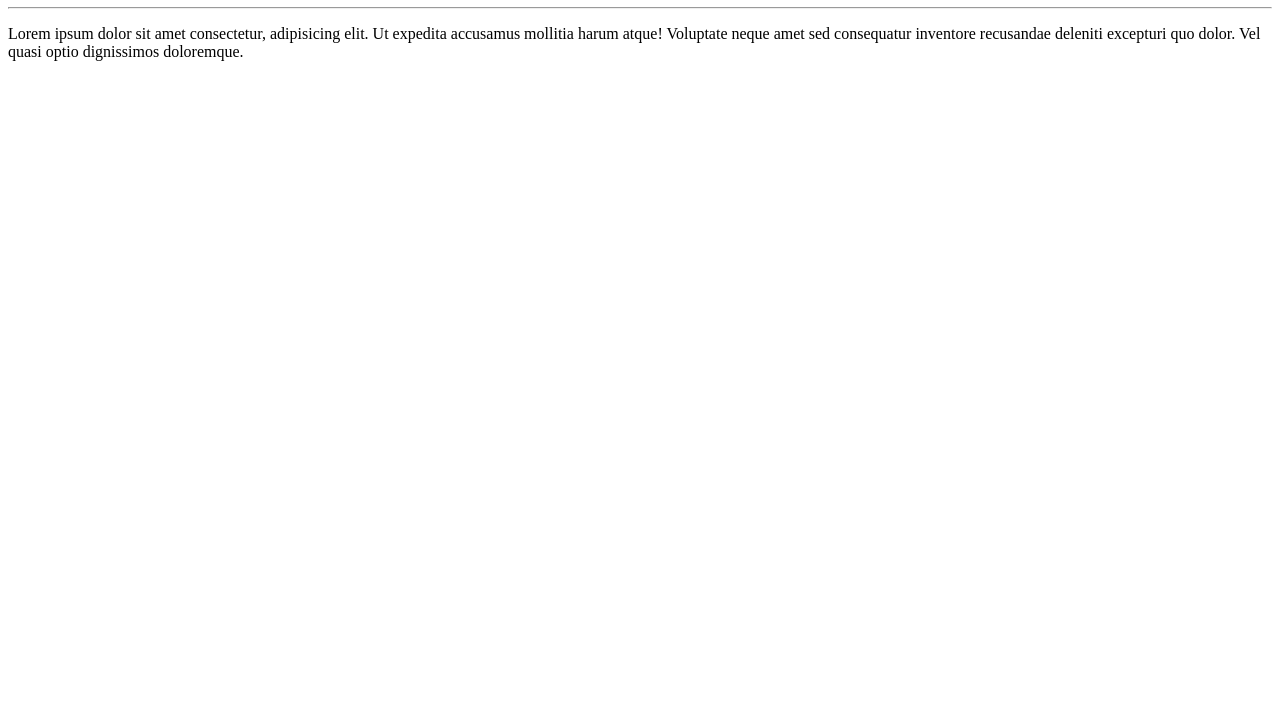
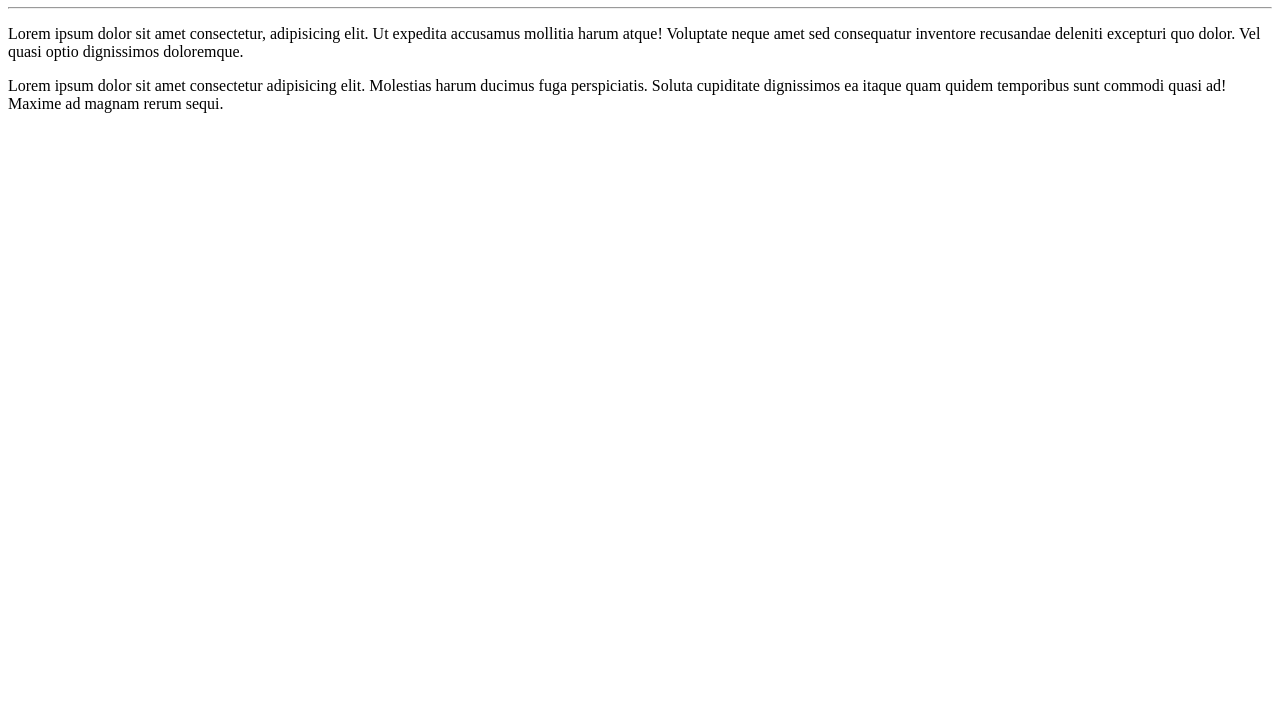
Before and after one commit to IsmaelVas/Start, a plain HTML site: page site-exemplo/index.html in a window 1280 px wide. Shown: the part 73-800 px from the top of the page. Drawn offline with Linux system fonts and the light colour scheme.

Commit message:
adicionei um parágrafo

```diff
--- a/site-exemplo/index.html
+++ b/site-exemplo/index.html
@@ -9,5 +9,6 @@
     <h1>Olá, Mundo!</h1>
     <hr>
     <p>Lorem ipsum dolor sit amet consectetur, adipisicing elit. Ut expedita accusamus mollitia harum atque! Voluptate neque amet sed consequatur inventore recusandae deleniti excepturi quo dolor. Vel quasi optio dignissimos doloremque.</p>
+    <p>Lorem ipsum dolor sit amet consectetur adipisicing elit. Molestias harum ducimus fuga perspiciatis. Soluta cupiditate dignissimos ea itaque quam quidem temporibus sunt commodi quasi ad! Maxime ad magnam rerum sequi.</p>
 </body>
 </html>
```
